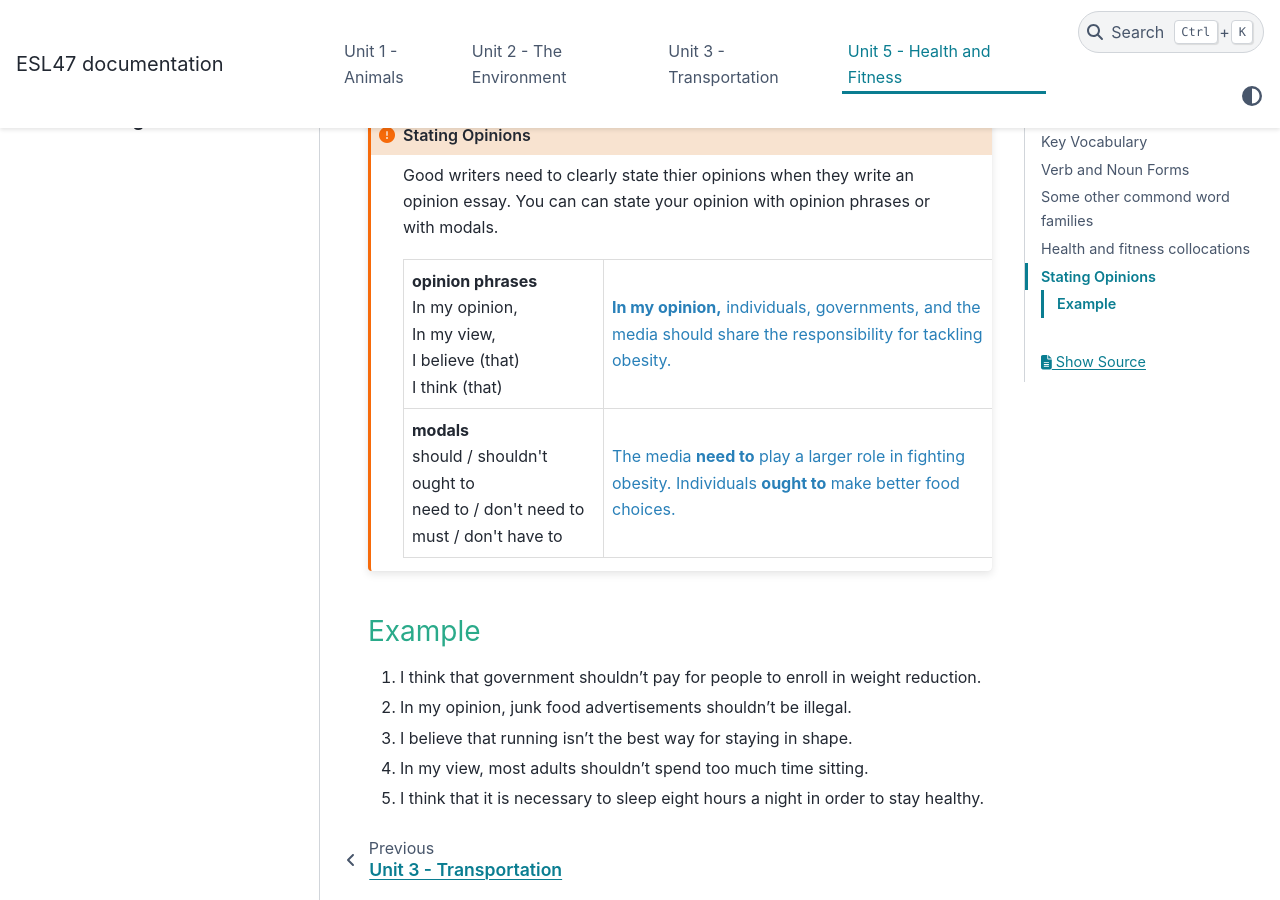
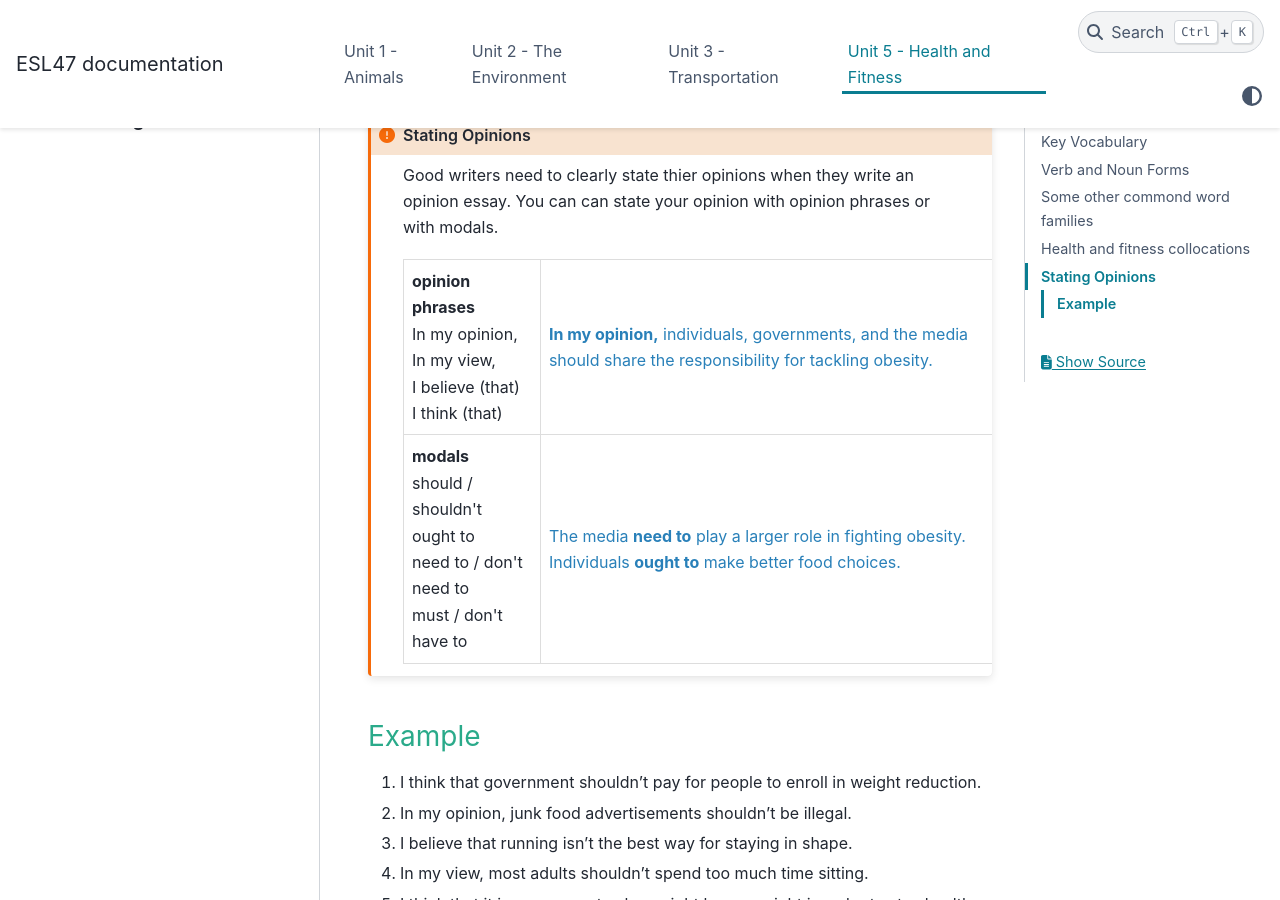
Before and after one commit to vpa24/ESL-47---Intermediate-Low-Integrated-Reading-Writing, a Sphinx documentation site: the page built from docs/source/unit5.md, in a window 1280 px wide and 900 px high, scrolled down 4722 px. Built offline with Sphinx 7.4.7 and the PyData theme 0.15.4, drawn with Linux system fonts in a browser that asks for light colours.

Commit message:
deleted min-width

```diff
--- a/docs/source/unit5.md
+++ b/docs/source/unit5.md
@@ -295,7 +295,7 @@ Good writers need to clearly state thier opinions when they write an opinion ess
 <table>
   <tbody>
     <tr>
-      <td style="min-width:200px"><b>opinion phrases</b><br/>
+      <td><b>opinion phrases</b><br/>
       In my opinion,<br/>
       In my view,<br/>
       I believe (that) <br/>
```
